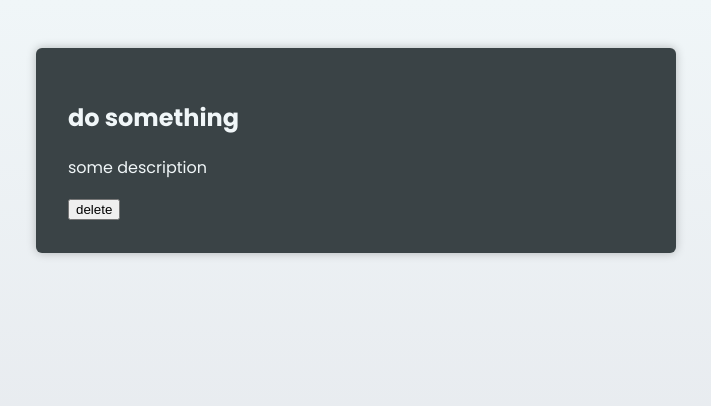
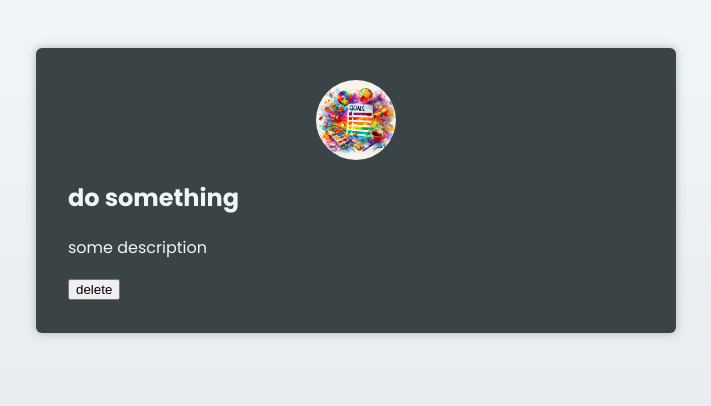
Before and after one commit to nigmasilmi/react-typescript-up-a-notch, a React (Vite) app in the folder react-ts-basics/: page / in a window 1280 px wide. Shown: the top 406 px of the page, without its empty margins (284-995 px from the left). Built offline with nearby package versions, Linux system fonts and the light colour scheme; the HTML template or start-up script is replaced by a standard one.

Commit message:
adding header component

```diff
--- a/react-ts-basics/src/App.tsx
+++ b/react-ts-basics/src/App.tsx
@@ -1,7 +1,10 @@
 import CourseGoal from "./components/CourseGoal";
+import { Header } from "./components/Header";
+import headerImage from "../public/goals.jpg";
 export default function App() {
   return (
     <main>
+      <Header src={headerImage} alt="A list of goals"></Header>
       <CourseGoal title={"do something"}>
         <p>some description</p>
       </CourseGoal>
--- a/react-ts-basics/src/components/CourseGoal.tsx
+++ b/react-ts-basics/src/components/CourseGoal.tsx
@@ -1,6 +1,6 @@
 // special decorator to indicate to the compiler indicating that it's safe be removed
 // from the build
-import { FC, type PropsWithChildren } from "react";
+import { type PropsWithChildren } from "react";
 
 // interface CourseGoalProps {
 //   title: string;
@@ -8,7 +8,19 @@ import { FC, type PropsWithChildren } from "react";
 // }
 type CourseGoalProps = PropsWithChildren<{ title: string }>;
 
-// export default function CourseGoal({ title, children }: CourseGoalProps) {
+export default function CourseGoal({ title, children }: CourseGoalProps) {
+  return (
+    <article>
+      <div>
+        <h2>{title}</h2>
+        {children}
+      </div>
+      <button>delete</button>
+    </article>
+  );
+}
+
+// const CourseGoal: FC<CourseGoalProps> = ({ title, children }) => {
 //   return (
 //     <article>
 //       <div>
@@ -18,18 +30,6 @@ type CourseGoalProps = PropsWithChildren<{ title: string }>;
 //       <button>delete</button>
 //     </article>
 //   );
-// }
+// };
 
-const CourseGoal: FC<CourseGoalProps> = ({ title, children }) => {
-  return (
-    <article>
-      <div>
-        <h2>{title}</h2>
-        {children}
-      </div>
-      <button>delete</button>
-    </article>
-  );
-};
-
-export default CourseGoal;
+// export default CourseGoal;
--- /dev/null
+++ b/react-ts-basics/src/components/Header.tsx
@@ -0,0 +1,13 @@
+import { type PropsWithChildren } from "react";
+
+type ImagePropType = { src: string; alt: string };
+type HeaderProps = PropsWithChildren<ImagePropType>;
+
+export function Header({ src, alt, children }: HeaderProps) {
+  return (
+    <header>
+      <img src={src} alt={alt} />
+      {children}
+    </header>
+  );
+}
```
